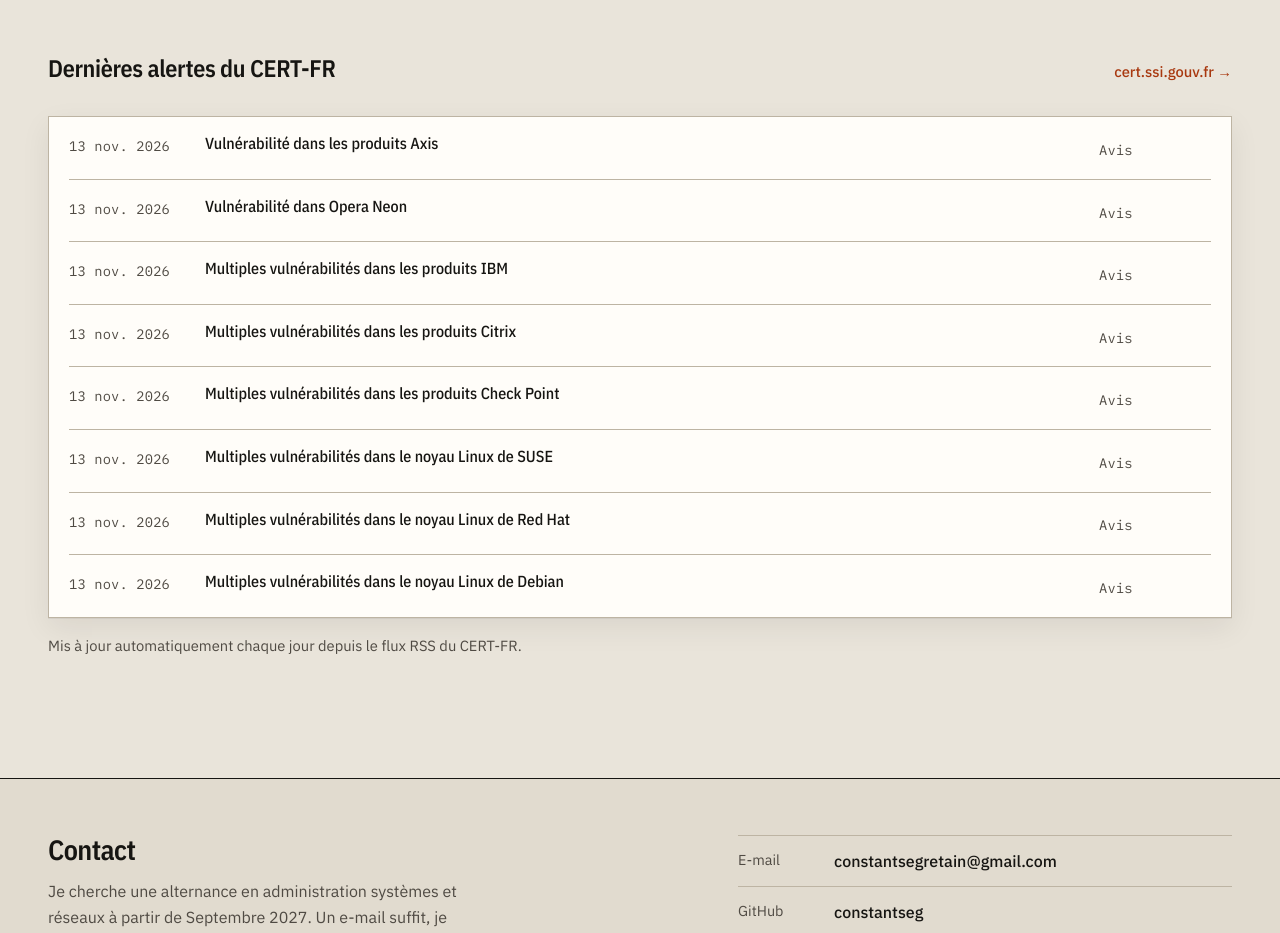
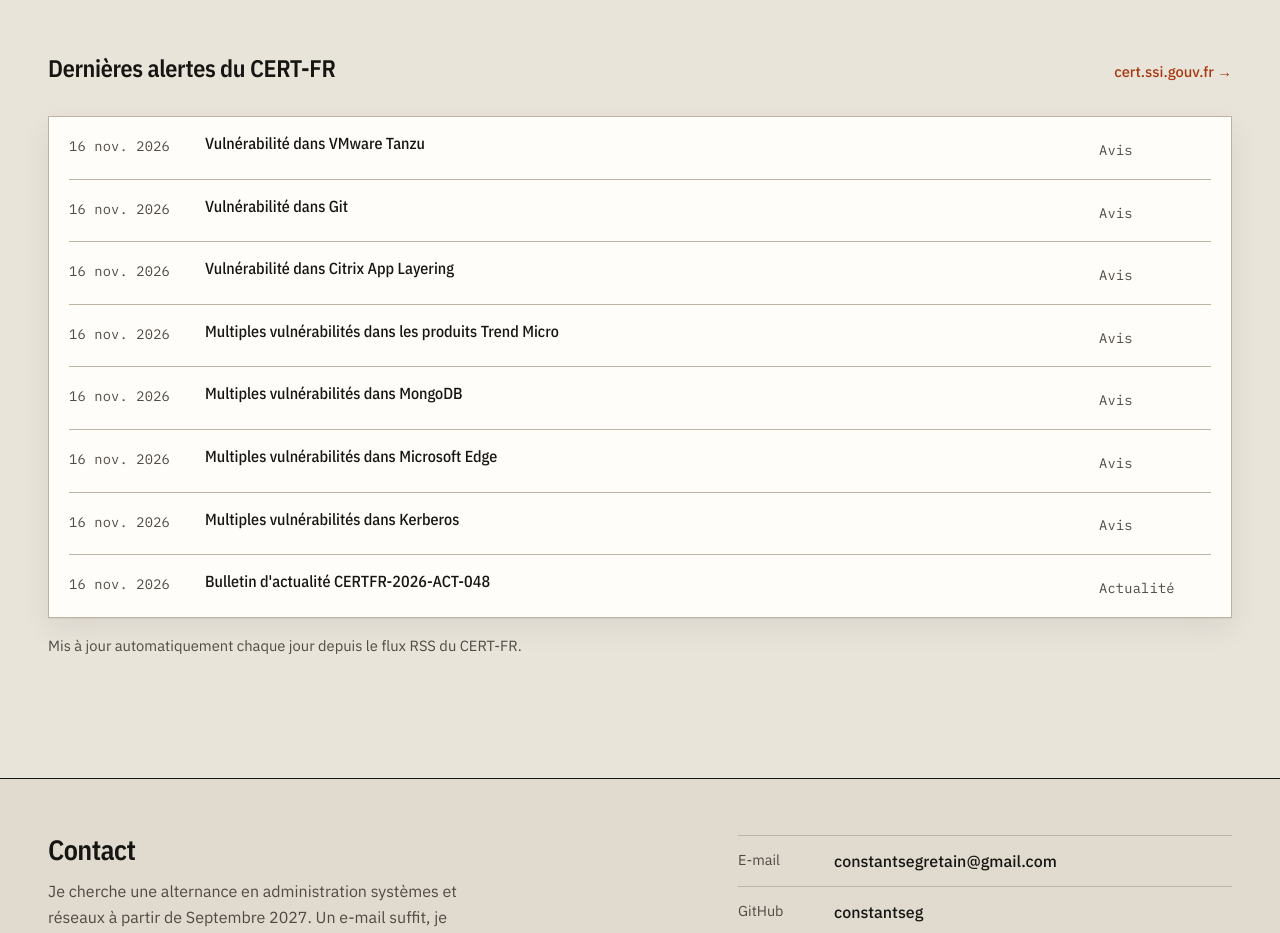
Before and after one commit to constantseg/portfolio, a plain HTML site: page veille.html in a window 1280 px wide. Shown: the part 920-1853 px from the top of the page. Drawn offline with nearby package versions, Linux system fonts and the light colour scheme.

Commit message:
veille: alertes CERT-FR du 2026-11-16

```diff
--- a/veille.html
+++ b/veille.html
@@ -86,59 +86,59 @@
 <!-- cert-fr:start -->
     <ul class="projects feed">
       <li>
-        <a class="row" href="https://www.cert.cyber.gouv.fr/avis/CERTFR-2026-AVI-1534/" target="_blank" rel="noopener">
-          <span class="year">13 nov. 2026</span>
-          <div><h3>Vulnérabilité dans les produits Axis</h3></div>
+        <a class="row" href="https://www.cert.cyber.gouv.fr/avis/CERTFR-2026-AVI-1543/" target="_blank" rel="noopener">
+          <span class="year">16 nov. 2026</span>
+          <div><h3>Vulnérabilité dans VMware Tanzu</h3></div>
           <div class="side"><span class="stack">Avis</span></div>
         </a>
       </li>
       <li>
-        <a class="row" href="https://www.cert.cyber.gouv.fr/avis/CERTFR-2026-AVI-1532/" target="_blank" rel="noopener">
-          <span class="year">13 nov. 2026</span>
-          <div><h3>Vulnérabilité dans Opera Neon</h3></div>
+        <a class="row" href="https://www.cert.cyber.gouv.fr/avis/CERTFR-2026-AVI-1541/" target="_blank" rel="noopener">
+          <span class="year">16 nov. 2026</span>
+          <div><h3>Vulnérabilité dans Git</h3></div>
           <div class="side"><span class="stack">Avis</span></div>
         </a>
       </li>
       <li>
-        <a class="row" href="https://www.cert.cyber.gouv.fr/avis/CERTFR-2026-AVI-1539/" target="_blank" rel="noopener">
-          <span class="year">13 nov. 2026</span>
-          <div><h3>Multiples vulnérabilités dans les produits IBM</h3></div>
+        <a class="row" href="https://www.cert.cyber.gouv.fr/avis/CERTFR-2026-AVI-1545/" target="_blank" rel="noopener">
+          <span class="year">16 nov. 2026</span>
+          <div><h3>Vulnérabilité dans Citrix App Layering</h3></div>
           <div class="side"><span class="stack">Avis</span></div>
         </a>
       </li>
       <li>
-        <a class="row" href="https://www.cert.cyber.gouv.fr/avis/CERTFR-2026-AVI-1528/" target="_blank" rel="noopener">
-          <span class="year">13 nov. 2026</span>
-          <div><h3>Multiples vulnérabilités dans les produits Citrix</h3></div>
+        <a class="row" href="https://www.cert.cyber.gouv.fr/avis/CERTFR-2026-AVI-1542/" target="_blank" rel="noopener">
+          <span class="year">16 nov. 2026</span>
+          <div><h3>Multiples vulnérabilités dans les produits Trend Micro</h3></div>
           <div class="side"><span class="stack">Avis</span></div>
         </a>
       </li>
       <li>
-        <a class="row" href="https://www.cert.cyber.gouv.fr/avis/CERTFR-2026-AVI-1529/" target="_blank" rel="noopener">
-          <span class="year">13 nov. 2026</span>
-          <div><h3>Multiples vulnérabilités dans les produits Check Point</h3></div>
+        <a class="row" href="https://www.cert.cyber.gouv.fr/avis/CERTFR-2026-AVI-1544/" target="_blank" rel="noopener">
+          <span class="year">16 nov. 2026</span>
+          <div><h3>Multiples vulnérabilités dans MongoDB</h3></div>
           <div class="side"><span class="stack">Avis</span></div>
         </a>
       </li>
       <li>
-        <a class="row" href="https://www.cert.cyber.gouv.fr/avis/CERTFR-2026-AVI-1535/" target="_blank" rel="noopener">
-          <span class="year">13 nov. 2026</span>
-          <div><h3>Multiples vulnérabilités dans le noyau Linux de SUSE</h3></div>
+        <a class="row" href="https://www.cert.cyber.gouv.fr/avis/CERTFR-2026-AVI-1546/" target="_blank" rel="noopener">
+          <span class="year">16 nov. 2026</span>
+          <div><h3>Multiples vulnérabilités dans Microsoft Edge</h3></div>
           <div class="side"><span class="stack">Avis</span></div>
         </a>
       </li>
       <li>
-        <a class="row" href="https://www.cert.cyber.gouv.fr/avis/CERTFR-2026-AVI-1536/" target="_blank" rel="noopener">
-          <span class="year">13 nov. 2026</span>
-          <div><h3>Multiples vulnérabilités dans le noyau Linux de Red Hat</h3></div>
+        <a class="row" href="https://www.cert.cyber.gouv.fr/avis/CERTFR-2026-AVI-1540/" target="_blank" rel="noopener">
+          <span class="year">16 nov. 2026</span>
+          <div><h3>Multiples vulnérabilités dans Kerberos</h3></div>
           <div class="side"><span class="stack">Avis</span></div>
         </a>
       </li>
       <li>
-        <a class="row" href="https://www.cert.cyber.gouv.fr/avis/CERTFR-2026-AVI-1538/" target="_blank" rel="noopener">
-          <span class="year">13 nov. 2026</span>
-          <div><h3>Multiples vulnérabilités dans le noyau Linux de Debian</h3></div>
-          <div class="side"><span class="stack">Avis</span></div>
+        <a class="row" href="https://www.cert.cyber.gouv.fr/actualite/CERTFR-2026-ACT-048/" target="_blank" rel="noopener">
+          <span class="year">16 nov. 2026</span>
+          <div><h3>Bulletin d&#x27;actualité CERTFR-2026-ACT-048</h3></div>
+          <div class="side"><span class="stack">Actualité</span></div>
         </a>
       </li>
     </ul>
```
